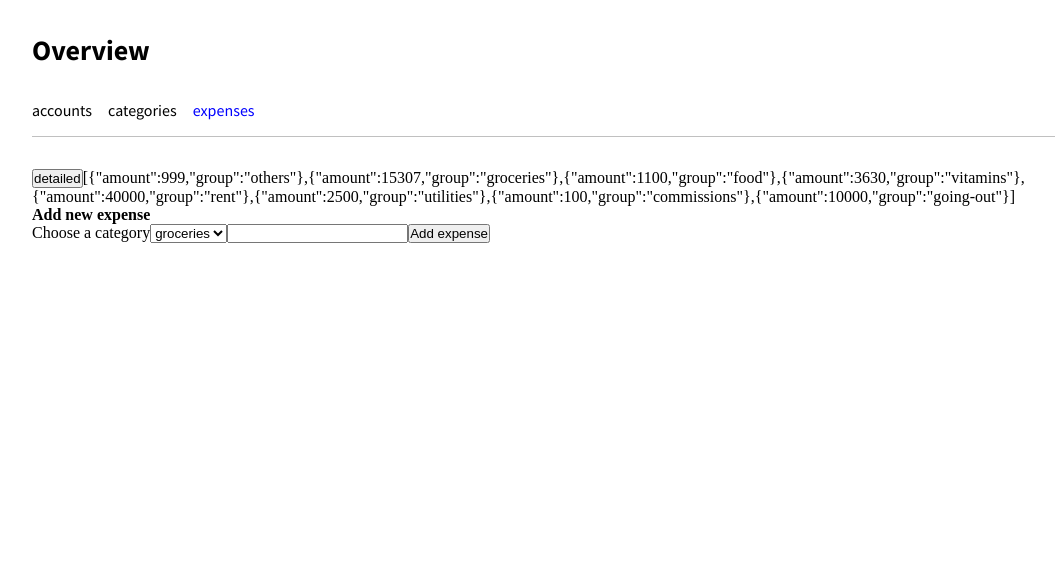
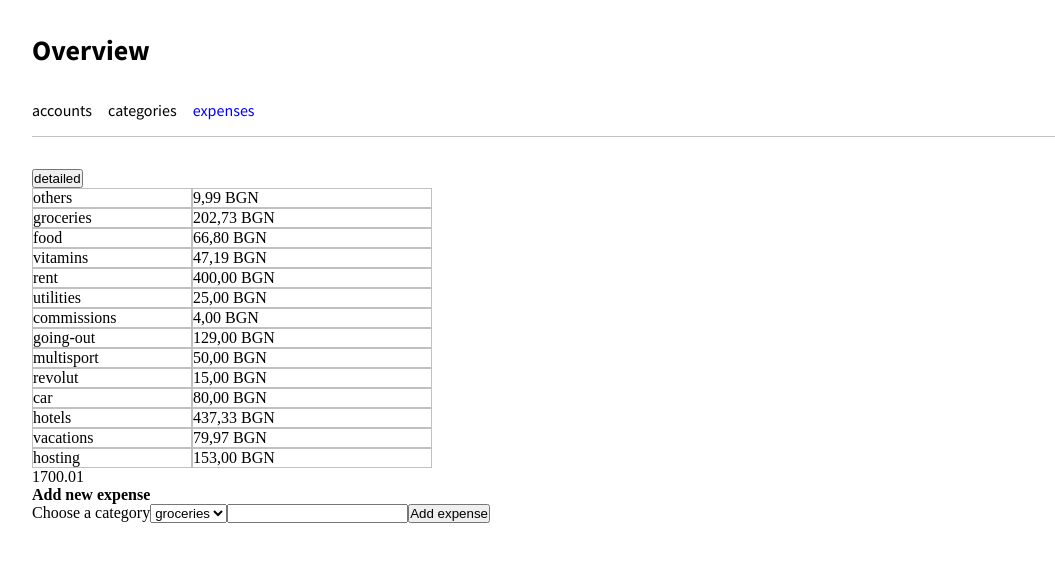
Before and after one commit to nrasheva/expense-tracker, a React (Vite) app: page / in a window 1280 px wide. Both pictures are taken after a click on the element "expenses". Shown: the top 562 px of the page, without its empty margins (32-1087 px from the left). Built offline with nearby package versions, Linux system fonts and the light colour scheme.

Commit message:
Update expenses

```diff
--- a/src/components/Expenses.tsx
+++ b/src/components/Expenses.tsx
@@ -1,6 +1,6 @@
 import { useMemo, useState } from 'react';
 import { useAppSelector } from '../hooks';
-import { convertTimestamp, formatCurrency } from '../tools';
+import { formatCurrency, formatTimestamp } from '../tools';
 
 type Expense = {
   amount: number;
@@ -142,6 +142,132 @@ const EXPENSES: Expense[] = [
     id: '83b3eed9-7352-490f-af62-212705caf18e',
     timestamp: 1679137380,
   },
+  {
+    amount: 300,
+    category: 'commissions',
+    id: 'e44db2df-74c3-4ac1-835e-5a33c7d32afa',
+    timestamp: 1679355180,
+  },
+  {
+    amount: 139,
+    category: 'groceries',
+    id: '710620a8-6e59-4b87-93a0-b14b1178efc8',
+    timestamp: 1679383800,
+  },
+  {
+    amount: 5000,
+    category: 'multisport',
+    id: 'aa4f703c-039e-41fd-aff0-e347a9d6efa5',
+    timestamp: 1679384640,
+  },
+  {
+    amount: 1106,
+    category: 'groceries',
+    id: '3a5e7579-6d6e-4c45-bae7-73bbfb228e3a',
+    timestamp: 1679504820,
+  },
+  {
+    amount: 1500,
+    category: 'revolut',
+    id: '650214d0-a413-4ee1-9895-4e87b2f6f9d1',
+    timestamp: 1679589060,
+  },
+  {
+    amount: 2900,
+    category: 'going-out',
+    id: 'ac7585b3-be89-478f-a4f6-562b1a4ff832',
+    timestamp: 1679603580,
+  },
+  {
+    amount: 1089,
+    category: 'vitamins',
+    id: '306fbc36-8561-4eff-ad64-30735079ff9f',
+    timestamp: 1679643960,
+  },
+  {
+    amount: 1300,
+    category: 'food',
+    id: '1b9518a2-9734-4a89-a527-fd72c067ea55',
+    timestamp: 1679654040,
+  },
+  {
+    amount: 8000,
+    category: 'car',
+    id: '78535a6b-f4bf-48d5-ae33-509ee31f0e37',
+    timestamp: 1679733300,
+  },
+  {
+    amount: 43733,
+    category: 'hotels',
+    id: '32918ad2-382c-4f3b-9df8-453f83ad3463',
+    timestamp: 1679780700,
+  },
+  {
+    amount: 1480,
+    category: 'food',
+    id: 'fa1983bd-f21d-41aa-ba75-e5c9fde668e3',
+    timestamp: 1679850360,
+  },
+  {
+    amount: 1300,
+    category: 'food',
+    id: 'c3531cc3-1313-41cf-9e46-20a9a6c3d65a',
+    timestamp: 1679915340,
+  },
+  {
+    amount: 940,
+    category: 'groceries',
+    id: '8c55483d-ce0b-4192-8293-89ac0e707f58',
+    timestamp: 1680000840,
+  },
+  {
+    amount: 1168,
+    category: 'groceries',
+    id: '55a7fd31-8088-487d-9e13-484890393328',
+    timestamp: 1680007560,
+  },
+  {
+    amount: 2343,
+    category: 'vacations',
+    id: 'ef429070-b153-4cee-9123-667f19db6e21',
+    timestamp: 1680075120,
+  },
+  {
+    amount: 2966,
+    category: 'vacations',
+    id: '34aa3f00-db80-4784-b531-f7ed6dc807e9',
+    timestamp: 1680178680,
+  },
+  {
+    amount: 979,
+    category: 'vacations',
+    id: '709f9715-d4e3-43b0-a2ea-2d09c41c0f74',
+    timestamp: 1680286200,
+  },
+  {
+    amount: 15300,
+    category: 'hosting',
+    id: '9f54f2cc-d6da-4aa2-b563-dc9f1fca1fed',
+    timestamp: 1680333660,
+  },
+  {
+    amount: 1709,
+    category: 'vacations',
+    id: 'd1b19f40-88b7-4713-930c-9e10d7a15570',
+    timestamp: 1680359580,
+  },
+  {
+    amount: 1500,
+    category: 'food',
+    id: 'afc65bf9-a25a-40a8-8aee-68f5bb9ed30a',
+    timestamp: 1680440040,
+  },
+  {
+    amount: 1613,
+    category: 'groceries',
+    id: '3df8db39-b35a-450c-ac33-f06e6b569562',
+    timestamp: 1680515760,
+  },
 ];
 
 export const Expenses = (): JSX.Element => {
@@ -203,16 +329,25 @@ export const Expenses = (): JSX.Element => {
           return (
             <div className='expense' key={expense.id}>
               <span>{expense.category}</span>
-              <span>{convertTimestamp(expense.timestamp)}</span>
+              <span>{formatTimestamp(expense.timestamp)}</span>
               <span>{formatCurrency(expense.amount.toString())}</span>
             </div>
           );
         })
       ) : (
-        <>{JSON.stringify(groupedExpenses)}</>
+        <>
+          {groupedExpenses.map((expense) => {
+            return (
+              <div className='expense' key={expense.group}>
+                <span>{expense.group}</span>
+                <span>{formatCurrency(expense.amount.toString())}</span>
+              </div>
+            );
+          })}
+        </>
       )}
 
-      {/* {expenses.reduce((accumulator, currentValue) => accumulator + currentValue.amount, 0) / 100} */}
+      {expenses.reduce((accumulator, currentValue) => accumulator + currentValue.amount, 0) / 100}
       <p className='bold'>Add new expense</p>
       <label htmlFor='categories'>Choose a category</label>
       <select id='categories' onChange={(e) => handleChange('category', e.target.value)}>
--- a/src/tools/index.ts
+++ b/src/tools/index.ts
@@ -1,4 +1,10 @@
-export const convertTimestamp = (timestamp: number): string => {
+export const formatCurrency = (amount: string): string => {
+  const currency = new Intl.NumberFormat('es-ES', { currency: 'BGN', style: 'currency' }).format(Number(amount) / 100);
+
+  return currency;
+};
+
+export const formatTimestamp = (timestamp: number): string => {
   const options: Intl.DateTimeFormatOptions = {
     day: '2-digit',
     hour: '2-digit',
@@ -12,9 +18,3 @@ export const convertTimestamp = (timestamp: number): string => {
 
   return formatted;
 };
-
-export const formatCurrency = (amount: string): string => {
-  const currency = new Intl.NumberFormat('es-ES', { currency: 'BGN', style: 'currency' }).format(Number(amount) / 100);
-
-  return currency;
-};
```
